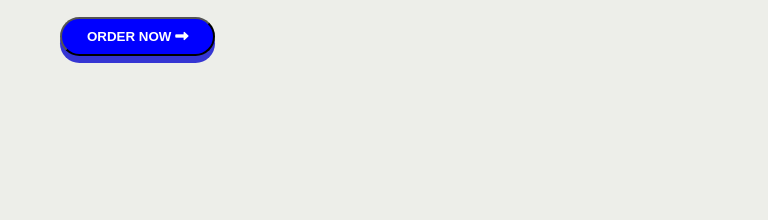
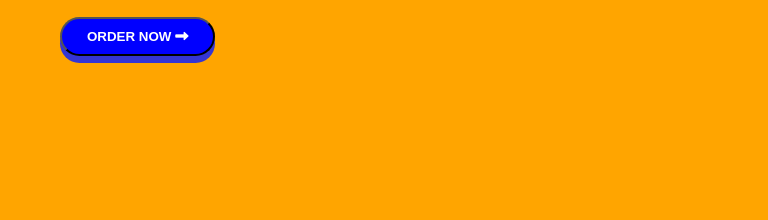
Before and after one commit to AkashMAbrrar/assignment-2inf, a plain HTML site: page index.html in a window 768 px wide. Shown: the part 393-613 px from the top of the page. Drawn offline with Linux system fonts and the light colour scheme.

Commit message:
media queries for tablet device is rady and already added

```diff
--- a/styles/influence.css
+++ b/styles/influence.css
@@ -153,3 +153,14 @@ footer {
     flex-direction: column;
   }
 }
+/*----------------------------------
+Media Queries For Tablet Devicces
+---------------------------------- */
+@media only screen and (min-width: 688px) and (max-width: 992px) {
+  .container,
+  .main-products {
+    background-color: orange;
+    width: 100%;
+    grid-template-columns: repeat(2, 1fr);
+  }
+}
```
